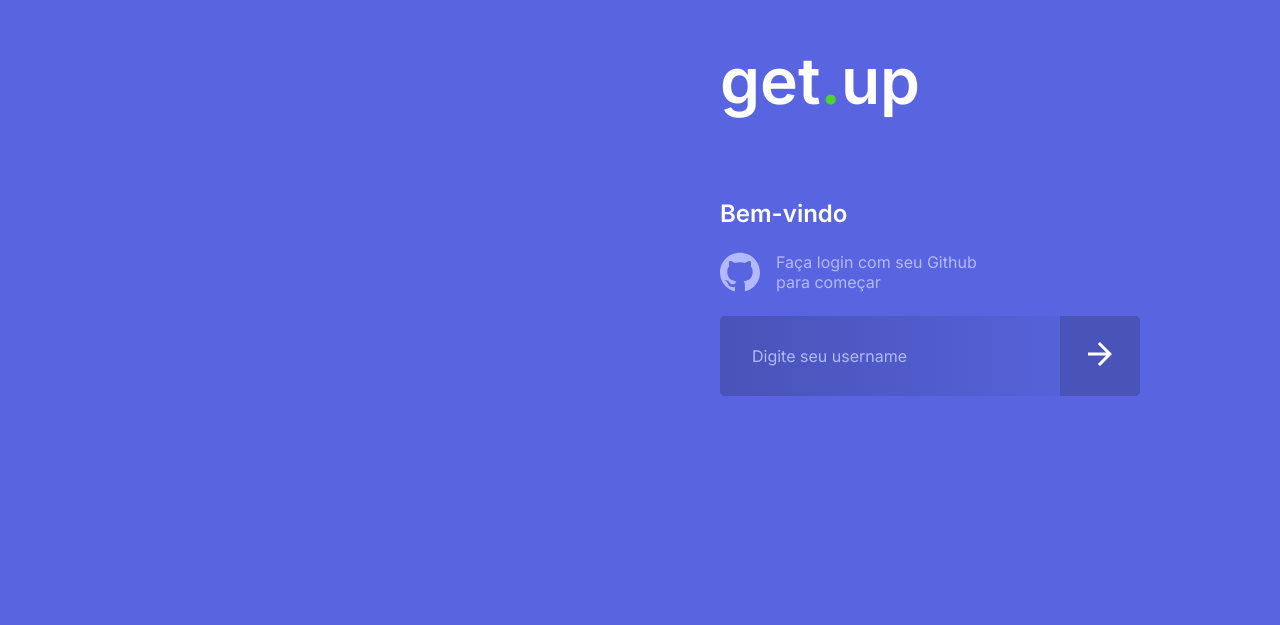
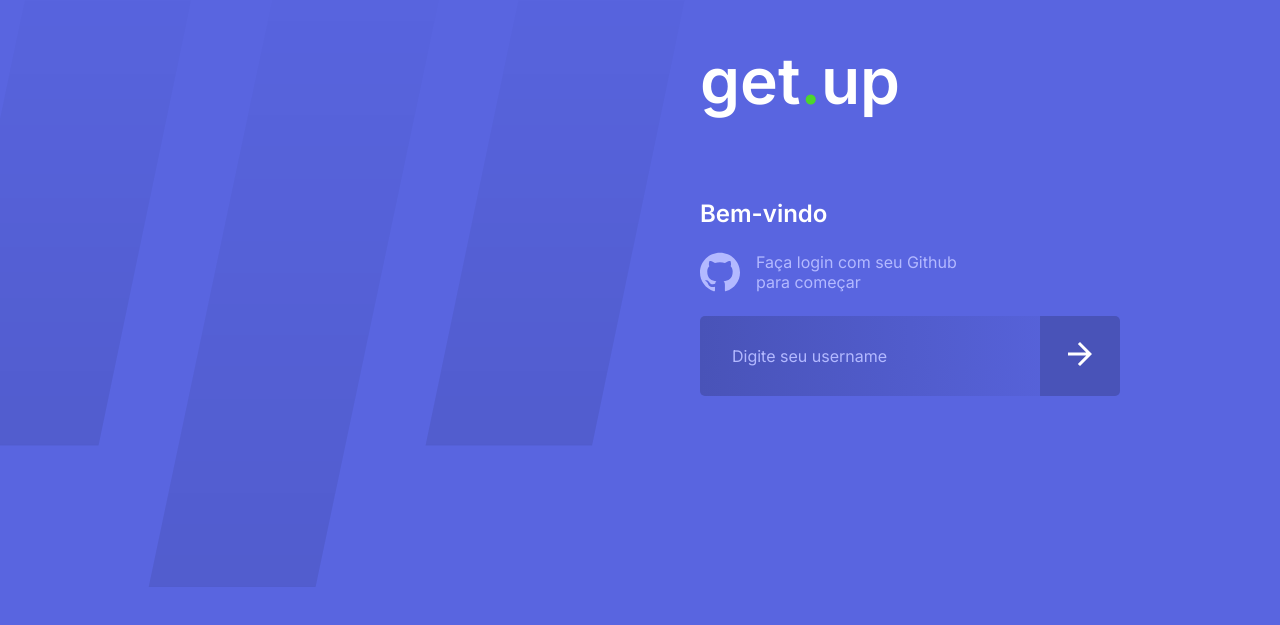
Before and after one commit to hillesheim11/getup, a Next.js app: page / in a window 1280 px wide. Shown: the part 141-766 px from the top of the page. Built offline with nearby package versions, Linux system fonts and the light colour scheme.

Commit message:
Adicionado logo pagina login

```diff
--- a/src/pages/index.tsx
+++ b/src/pages/index.tsx
@@ -62,6 +62,9 @@ export default function Challenge(props: ChallengeProps) {
     return (
         <div className={stylesLogin.container}>
             <section>
+                <img src="logo-login.svg" alt="Logo" />
+            </section>
+            <section>
                 <h1>
                     get<b>.</b>up
                 </h1>
--- a/src/styles/pages/Login.module.css
+++ b/src/styles/pages/Login.module.css
@@ -1,17 +1,18 @@
 .container {
     height: 100vh;
-    padding: 2.5rem 10rem;
+    /* padding: 2.5rem 10rem; */
 
     background-color: var(--blue);
     color: var(--white);
 
     display: flex;
-    flex-direction: column;
-    align-items: flex-end;
-    justify-content: center;
+    flex-direction: row;
+    align-items: center;
+    /* align-items: flex-end; */
+    /* justify-content: space-between; */
 }
 
-.container section {
+.container section:last-child {
     width: 420px;
 }
 
```
Also changed, not shown: public/logo-full.svg (deleted), public/logo-login.svg (added).
